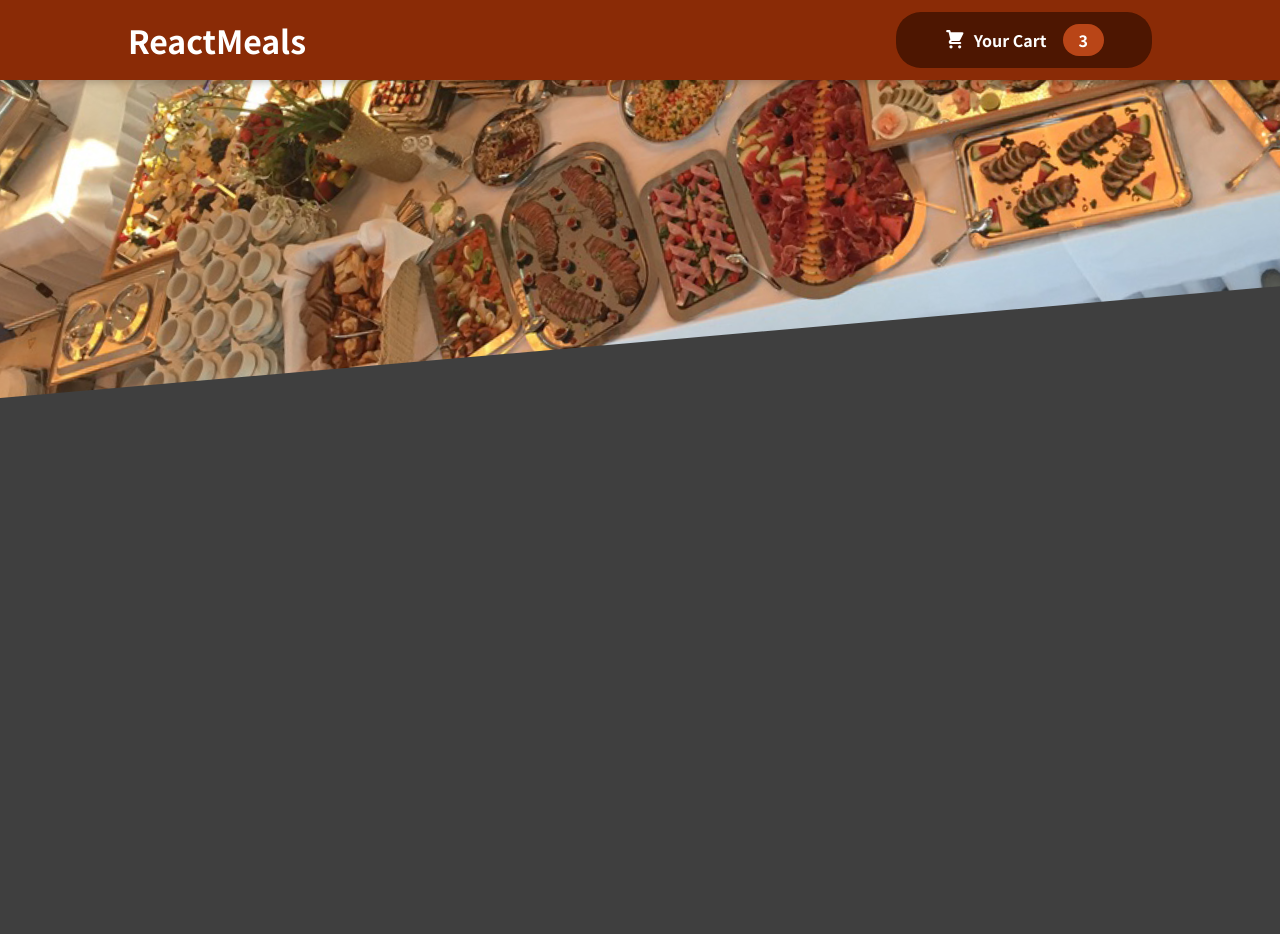
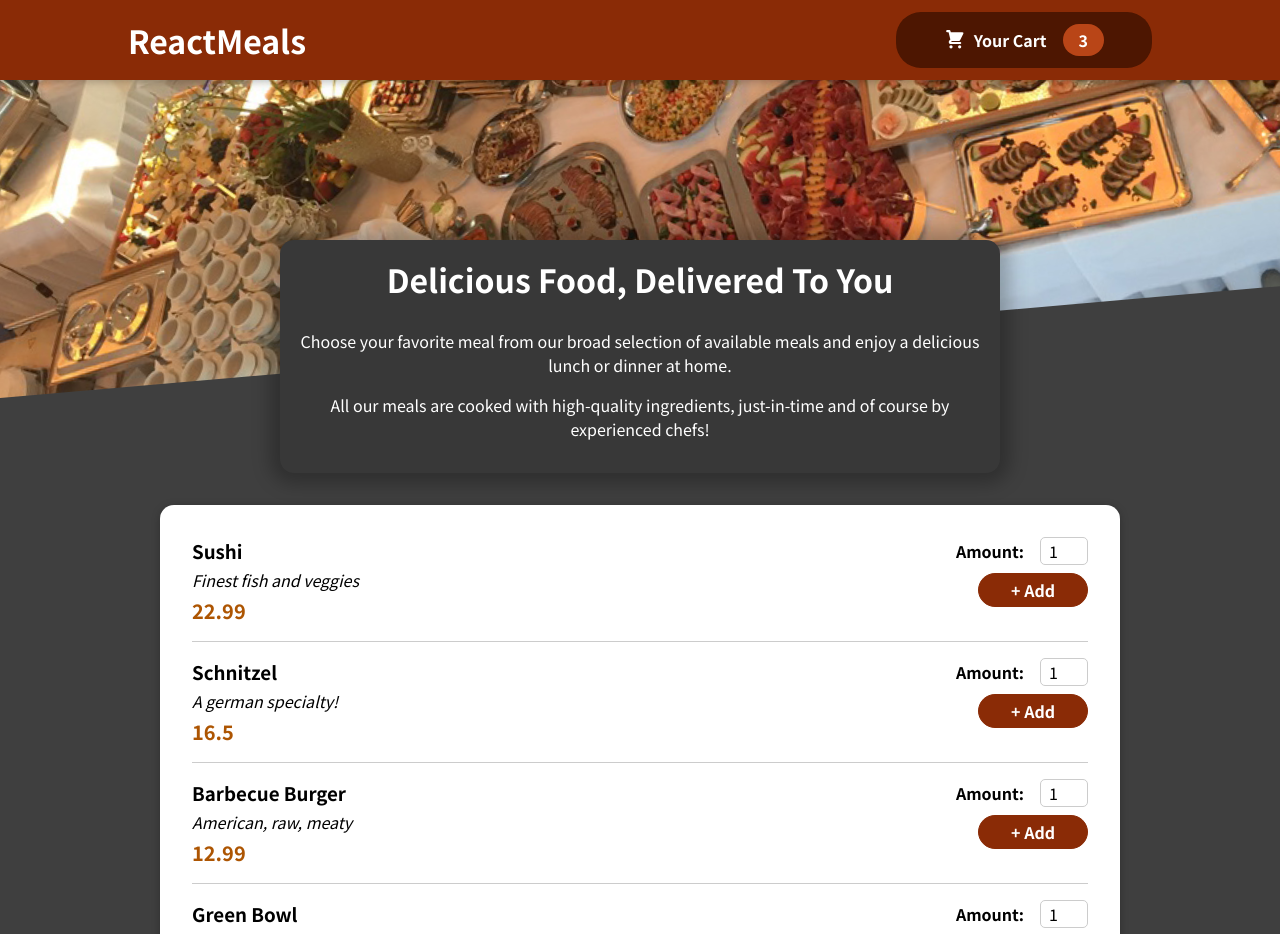
Before and after one commit to Isaias-tech/food-order-v2, a React (Create React App) app: page / in a window 1280 px wide. Shown: the top 934 px of the page. Before the commit the page ends 800 px from the top, so only its background shows below. Built offline with nearby package versions, Linux system fonts and the light colour scheme.

Commit message:
Meals structure and css added

```diff
--- a/src/App.js
+++ b/src/App.js
@@ -1,10 +1,14 @@
 import React, { Fragment } from 'react';
 import Header from './Components/Header/Header';
+import Meals from './Components/Meals/Meals';
 
 const App = () => {
     return (
         <Fragment>
             <Header />
+            <main>
+                <Meals />
+            </main>
         </Fragment>
     );
 }
--- a/src/Components/Meals/AvaibleMeals.js
+++ b/src/Components/Meals/AvaibleMeals.js
@@ -0,0 +1,25 @@
+import React from 'react';
+import Card from '../UI/Card';
+import classes from './AvaibleMeals.module.css';
+import DUMMY_MEALS from '../../helper/DummyMeals';
+import MealItem from './MealsItem/MealItem';
+
+const AvaibleMeals = () => {
+    const meals = <ul>
+    {DUMMY_MEALS.map((item) => {
+        return (
+            <MealItem key={item.id} id={item.id} name={item.name} description={item.description} price={item.price} label='Amount: ' />
+        );
+    })}
+    </ul>
+
+    return (
+        <section className={classes.meals}>
+            <Card>
+                {meals}
+            </Card>
+        </section>
+    );
+}
+
+export default AvaibleMeals;
--- a/src/Components/Meals/Meals.js
+++ b/src/Components/Meals/Meals.js
@@ -0,0 +1,14 @@
+import React, { Fragment } from 'react';
+import AvaibleMeals from './AvaibleMeals';
+import MealsSummary from './MealsSummary';
+
+const Meals = () => {
+    return (
+        <Fragment>
+            <MealsSummary />
+            <AvaibleMeals />
+        </Fragment>
+    );
+}
+
+export default Meals;
--- a/src/Components/Meals/MealsItem/MealItem.js
+++ b/src/Components/Meals/MealsItem/MealItem.js
@@ -0,0 +1,20 @@
+import React from 'react';
+import classes from './MealItem.module.css';
+import MealItemForm from './MealItemForm';
+
+const MealItem = (props) => {
+    return (
+        <li className={classes.meal}>
+            <div>
+                <h3>{props.name}</h3>
+                <div className={classes.description}>{props.description}</div>
+                <div className={classes.price}>{props.price}</div>
+            </div>
+            <div>
+                <MealItemForm label={props.label} id={props.id}/>
+            </div>
+        </li>
+    );
+}
+
+export default MealItem;
--- a/src/Components/Meals/MealsItem/MealItemForm.js
+++ b/src/Components/Meals/MealsItem/MealItemForm.js
@@ -0,0 +1,14 @@
+import React from 'react';
+import classes from './MealItemForm.module.css';
+import Input from '../../UI/Input';
+
+const MealItemForm = (props) => {
+    return (
+        <form className={classes.form}>
+            <Input label={props.label} input={{ id: 'amount_' + props.id, type: 'number', min: '1', max: '5', step: '1', defaultValue: '1' }}/>
+            <button>+ Add</button>
+        </form>
+    );
+}
+
+export default MealItemForm;
--- /dev/null
+++ b/src/Components/UI/Card.js
@@ -0,0 +1,12 @@
+import React from 'react';
+import classes from './Card.module.css';
+
+const Card = (props) => {
+    return (
+        <div className={classes.card}>
+            {props.children}
+        </div>
+    );
+}
+
+export default Card;
--- /dev/null
+++ b/src/Components/UI/Card.module.css
@@ -0,0 +1,6 @@
+.card {
+    padding         : 1rem;
+    box-shadow      : 0 2px 8px rgba(0, 0, 0, 0.25);
+    border-radius   : 14px;
+    background-color: white;
+}
--- /dev/null
+++ b/src/Components/UI/Input.js
@@ -0,0 +1,13 @@
+import React from 'react';
+import classes from './Input.module.css';
+
+const Input = (props) => {
+    return (
+        <div className={classes.input}>
+            <label htmlFor={`input_${props.id}`}>{props.label}</label>
+            <input {...props.input} />
+        </div>
+    );
+}
+
+export default Input;
--- /dev/null
+++ b/src/Components/UI/Input.module.css
@@ -0,0 +1,18 @@
+.input {
+    display      : flex;
+    align-items  : center;
+    margin-bottom: 0.5rem;
+}
+
+.input label {
+    font-weight : bold;
+    margin-right: 1rem;
+}
+
+.input input {
+    width        : 3rem;
+    border-radius: 5px;
+    border       : 1px solid #ccc;
+    font         : inherit;
+    padding-left : 0.5rem;
+}
--- /dev/null
+++ b/src/helper/DummyMeals.js
@@ -0,0 +1,28 @@
+const DUMMY_MEALS = [
+    {
+        id: 'm1',
+        name: 'Sushi',
+        description: 'Finest fish and veggies',
+        price: 22.99,
+    },
+    {
+        id: 'm2',
+        name: 'Schnitzel',
+        description: 'A german specialty!',
+        price: 16.5,
+    },
+    {
+        id: 'm3',
+        name: 'Barbecue Burger',
+        description: 'American, raw, meaty',
+        price: 12.99,
+    },
+    {
+        id: 'm4',
+        name: 'Green Bowl',
+        description: 'Healthy...and green...',
+        price: 18.99,
+    },
+];
+
+export default DUMMY_MEALS
```
Also changed, not shown: 1 other file (tests, documents, lock files or other folders).
